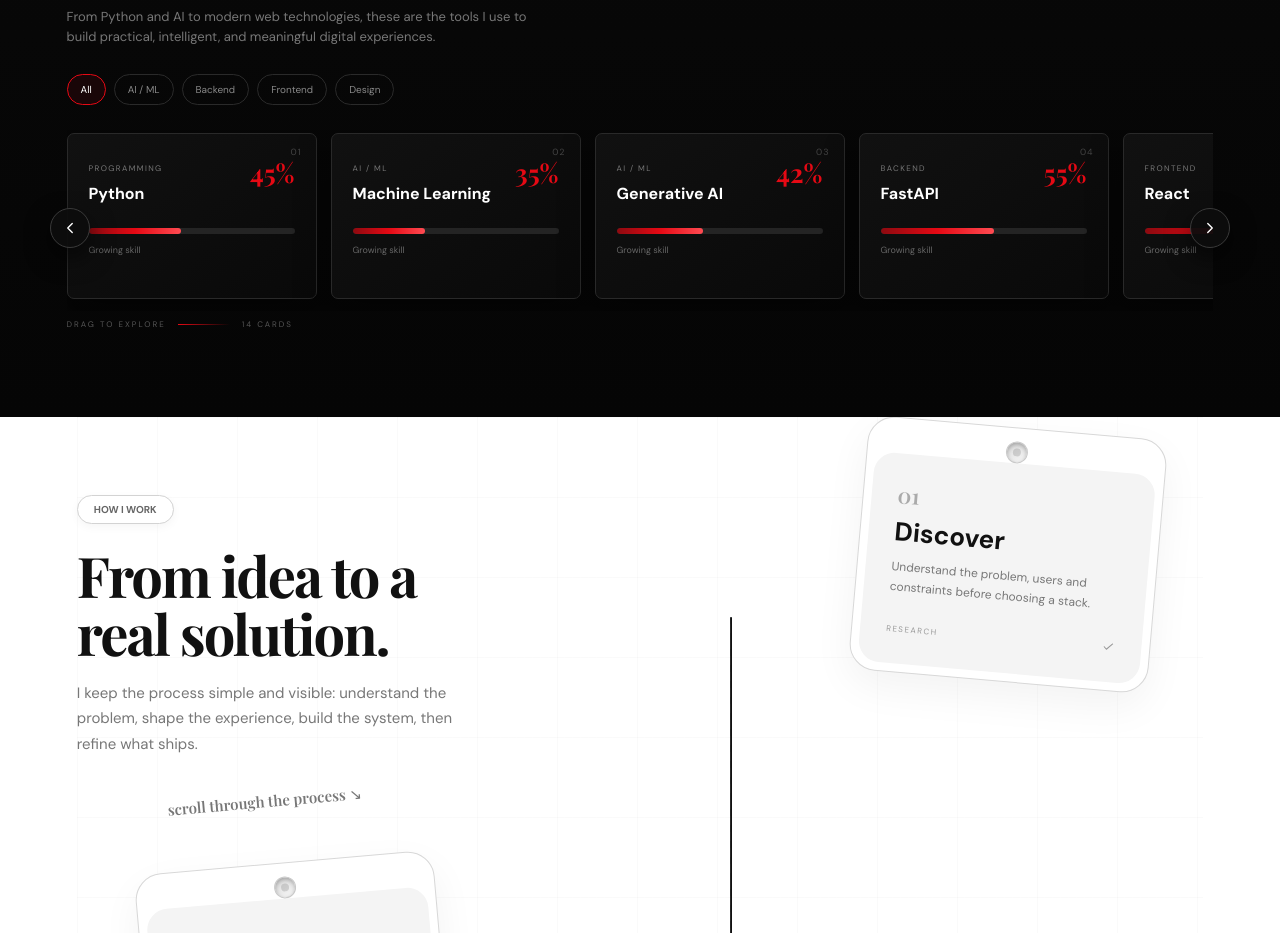
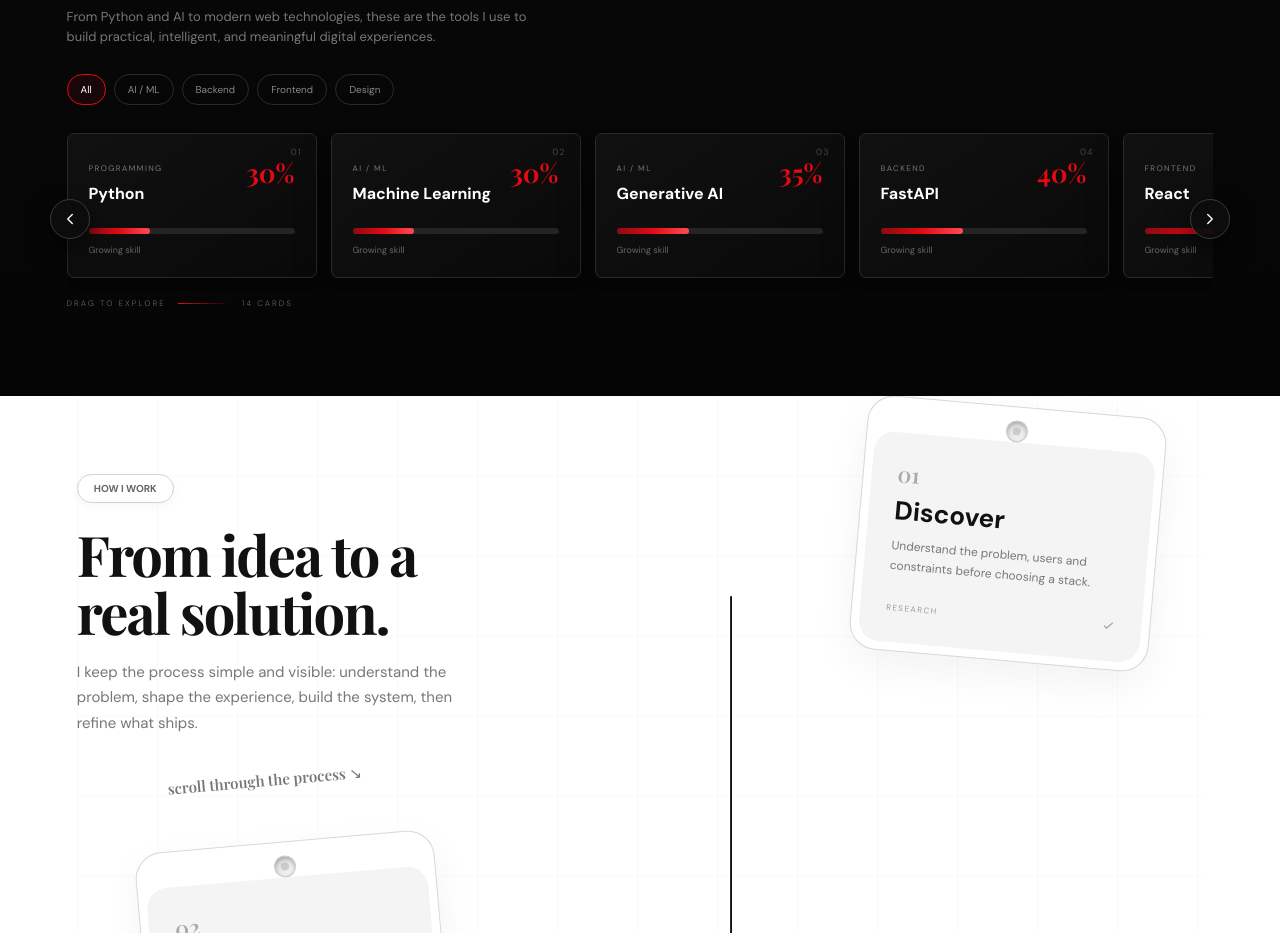
Before and after one commit to wajeeha-asad/wajeehaasad_Portfolio, a React (Vite) app: page / in a window 1280 px wide. Shown: the part 2440-3373 px from the top of the page. Built offline with nearby package versions, Linux system fonts and the light colour scheme; a web font is replaced by a local one.

Commit message:
Align portfolio skill indicators with current learning level

```diff
--- a/src/main.tsx
+++ b/src/main.tsx
@@ -253,18 +253,18 @@ const projects = [
    ========================================================= */
 
 const skills = [
-  { name: 'Python', percent: 45, group: 'Programming' },
-  { name: 'Machine Learning', percent: 35, group: 'AI / ML' },
-  { name: 'Generative AI', percent: 42, group: 'AI / ML' },
-  { name: 'FastAPI', percent: 55, group: 'Backend' },
-  { name: 'React', percent: 65, group: 'Frontend' },
-  { name: 'JavaScript', percent: 55, group: 'Frontend' },
-  { name: 'SQL / PostgreSQL', percent: 48, group: 'Data' },
+  { name: 'Python', percent: 30, group: 'Programming' },
+  { name: 'Machine Learning', percent: 30, group: 'AI / ML' },
+  { name: 'Generative AI', percent: 35, group: 'AI / ML' },
+  { name: 'FastAPI', percent: 40, group: 'Backend' },
+  { name: 'React', percent: 55, group: 'Frontend' },
+  { name: 'JavaScript', percent: 50, group: 'Frontend' },
+  { name: 'SQL / PostgreSQL', percent: 40, group: 'Data' },
   { name: 'Canva', percent: 90, group: 'Design' },
-  { name: 'Git / GitHub', percent: 60, group: 'Tools' },
-  { name: 'Tailwind CSS', percent: 58, group: 'Frontend' },
-  { name: 'Figma', percent: 35, group: 'Design' },
-  { name: 'RAG / Embeddings', percent: 40, group: 'GenAI' },
+  { name: 'Git / GitHub', percent: 50, group: 'Tools' },
+  { name: 'Tailwind CSS', percent: 50, group: 'Frontend' },
+  { name: 'Figma', percent: 30, group: 'Design' },
+  { name: 'RAG / Embeddings', percent: 35, group: 'GenAI' },
   { name: 'Docker / Cloud', percent: 20, group: 'DevOps' },
   { name: 'Adobe Illustrator', percent: 90, group: 'Design' },
 ]
```
